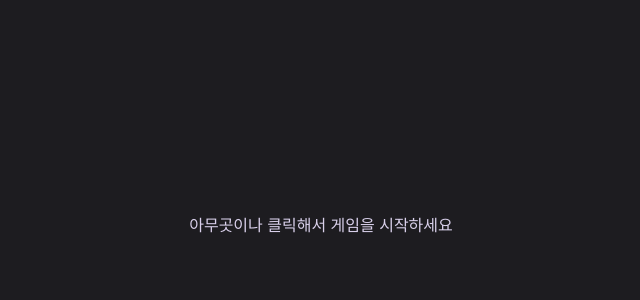
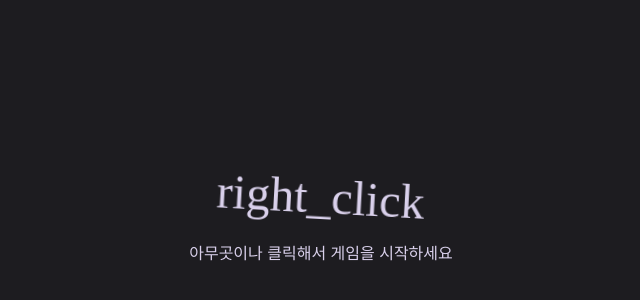
Before and after one commit to Public-Game-Entity/number-test, a React (Create React App) app in the folder client/: page / in a window 1280 px wide. Shown: the part 176-476 px from the top of the page, without its empty margins (319-959 px from the left). Built offline with nearby package versions, Linux system fonts and the light colour scheme; the HTML template or start-up script is replaced by a standard one.

Commit message:
feat: add click icon

```diff
--- a/client/src/pages/Root.tsx
+++ b/client/src/pages/Root.tsx
@@ -8,6 +8,21 @@ import { css, keyframes } from '@emotion/react'
 function RootPage() {
     const [isClick, setClick] = useState(false)
     const [isShowDescription, setShowDescription] = useState(false)
+
+    const waveHand = keyframes`
+        0% {
+            transform: rotateZ(0deg);
+        }
+        25% {
+            transform: rotateZ(10deg);
+        }
+        75% {
+            transform: rotateZ(10deg);
+        }
+        100% {
+            transform: rotateZ(0deg);
+        }
+    `
 
     const fadeInBackground = keyframes`
         from {
@@ -65,7 +80,7 @@ function RootPage() {
 
     return (
         <div css={animation} onClick={handleClick}>
-            <p css={css({
+            <div css={css({
                 display: isShowDescription ? "none" : "",
                 color: "#D9D0EB",
                 fontWeight: 500,
@@ -74,7 +89,14 @@ function RootPage() {
                 animationDuration: "1s",
                 animationDelay: "0.5s",
                 animationFillMode: "forwards"
-            })}>아무곳이나 클릭해서 게임을 시작하세요</p>
+            })}>
+            <span css={css({ display: "block", fontSize: "3rem", animationName: `${waveHand}`, animationDuration: "0.8s", animationIterationCount: 2000 })} className="material-symbols-outlined">
+            right_click
+            </span>
+            <p>아무곳이나 클릭해서 게임을 시작하세요</p>
+
+            </div>
+
 
             <p css={css({
                 display: isShowDescription ? "" : "none",
```
Also changed, not shown: 3 other files (tests, documents, lock files or other folders). Lines whose indentation alone changed are shown as unchanged.
